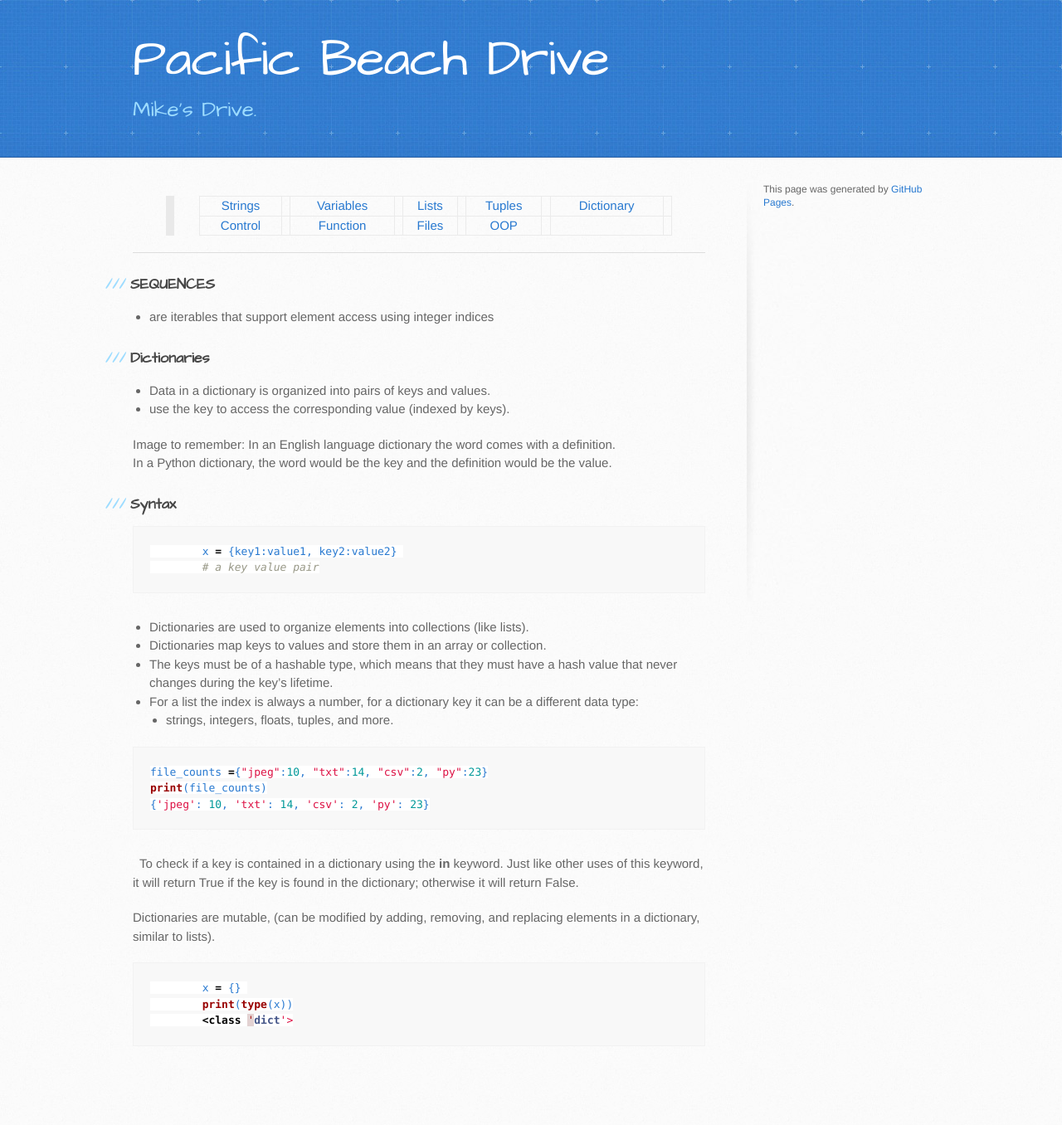
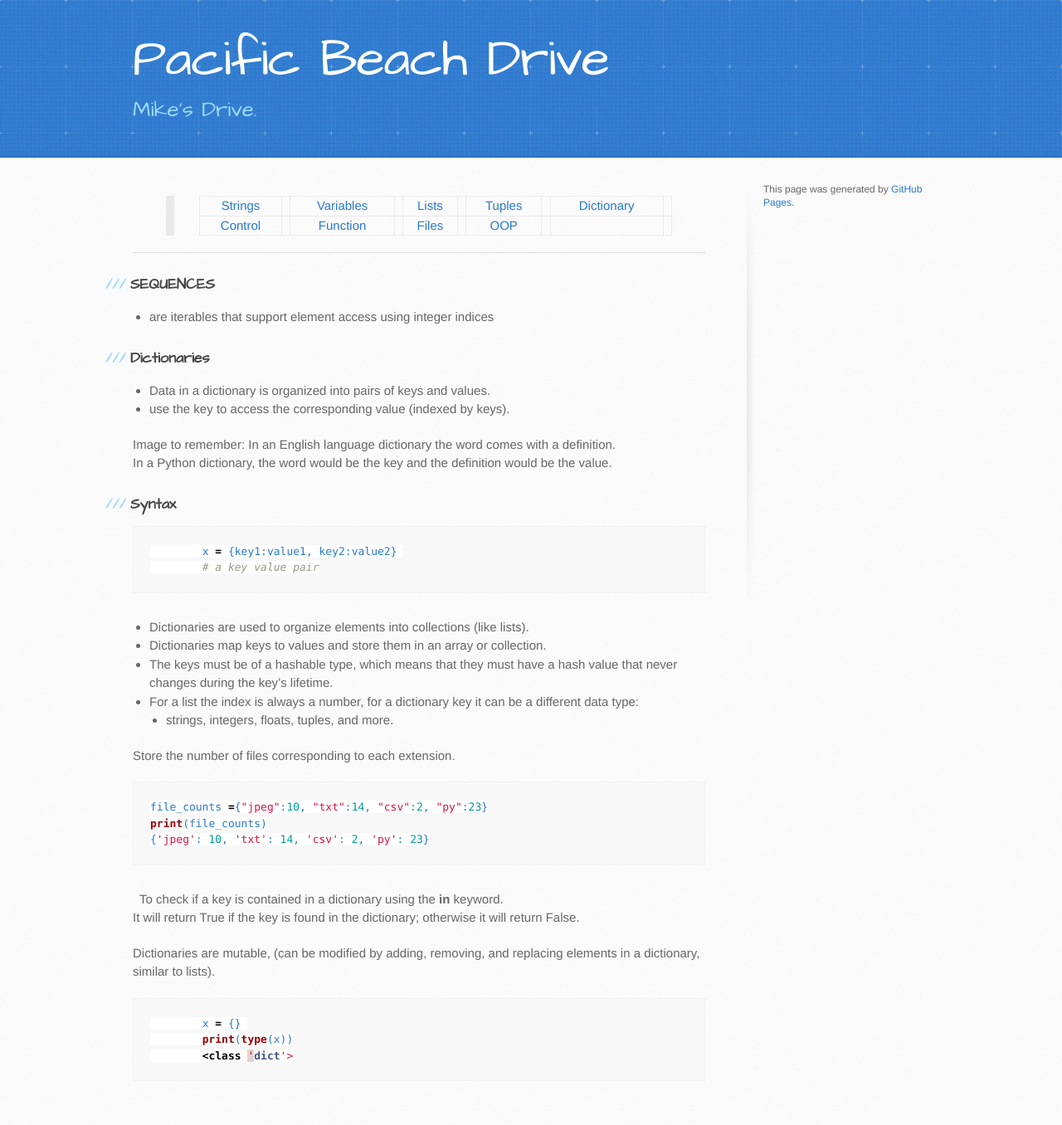
Before and after one commit to trumpfheller/trumpfheller.github.io, a Jekyll site: the page built from dictionary.md, in a window 1280 px wide. Shown: the whole page at 83% size. Built offline with Jekyll 4.4.1, drawn with Linux system fonts in a browser that asks for light colours; before the commit the page ends 1313 px from its top, so only the background shows below that.

Commit message:
Update dictionary.md

````diff
--- a/dictionary.md
+++ b/dictionary.md
@@ -29,15 +29,21 @@ In a Python dictionary, the word would be the key and the definition would be t
 - For a list the index is always a number, for a dictionary key it can be a different data type:
 	- strings, integers, floats, tuples, and more.
 
+Store the number of files corresponding to each extension.
+
 ```python
 file_counts ={"jpeg":10, "txt":14, "csv":2, "py":23}
 print(file_counts)
 {'jpeg': 10, 'txt': 14, 'csv': 2, 'py': 23}
 ```
 
-To check if a key is contained in a dictionary using the **in** keyword. Just like other uses of this keyword, it will return True if the key is found in the dictionary; otherwise it will return False.
+To check if a key is contained in a dictionary using the **in** keyword. <br>
+It will return True if the key is found in the dictionary; otherwise it will return False.
 
 Dictionaries are mutable, (can be modified by adding, removing, and replacing elements in a dictionary, similar to lists).
+
+
+
 
 
 
````
